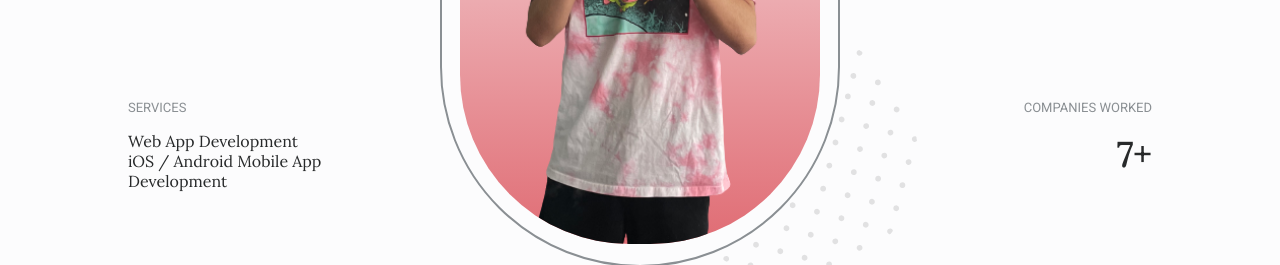
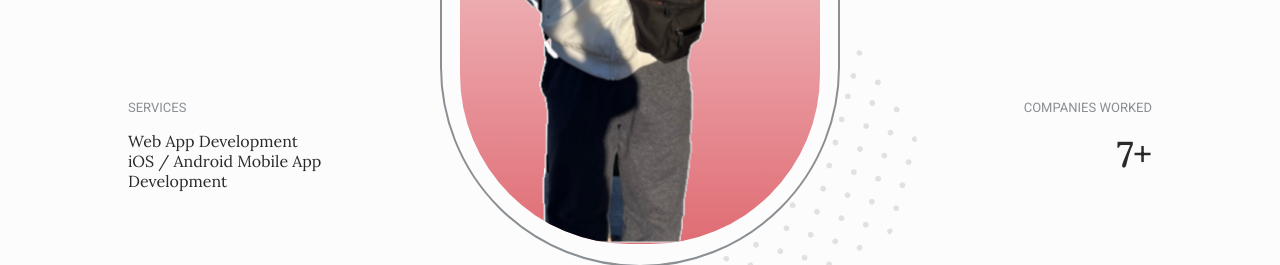
Before and after one commit to alexepicguy/alexepicguy.github.io, a plain HTML site: page index.html in a window 1280 px wide. Shown: the part 704-969 px from the top of the page. Drawn offline with nearby package versions, Linux system fonts and the light colour scheme.

Commit message:
changed banner pic

```diff
--- a/index.html
+++ b/index.html
@@ -92,7 +92,7 @@
                     </h1>
                     <div class="home__blob grid">
                         <div class="home__perfil">
-                            <img src="assets/img/myself-removebg-preview.png" alt="home perfil"> <!--change to pic of myself-->
+                            <img src="assets/img/banner.png" alt="home perfil"> <!--change to pic of myself-->
                         </div>
                         <img src="assets/img/shape-wawes.svg" alt="" class="home__shape-wawes">
                         <img src="assets/img/shape-circle.svg" alt="" class="home__shape-circle">
```
Also changed, not shown: assets/img/banner.png (added), assets/img/myself-removebg-preview.png (deleted).
